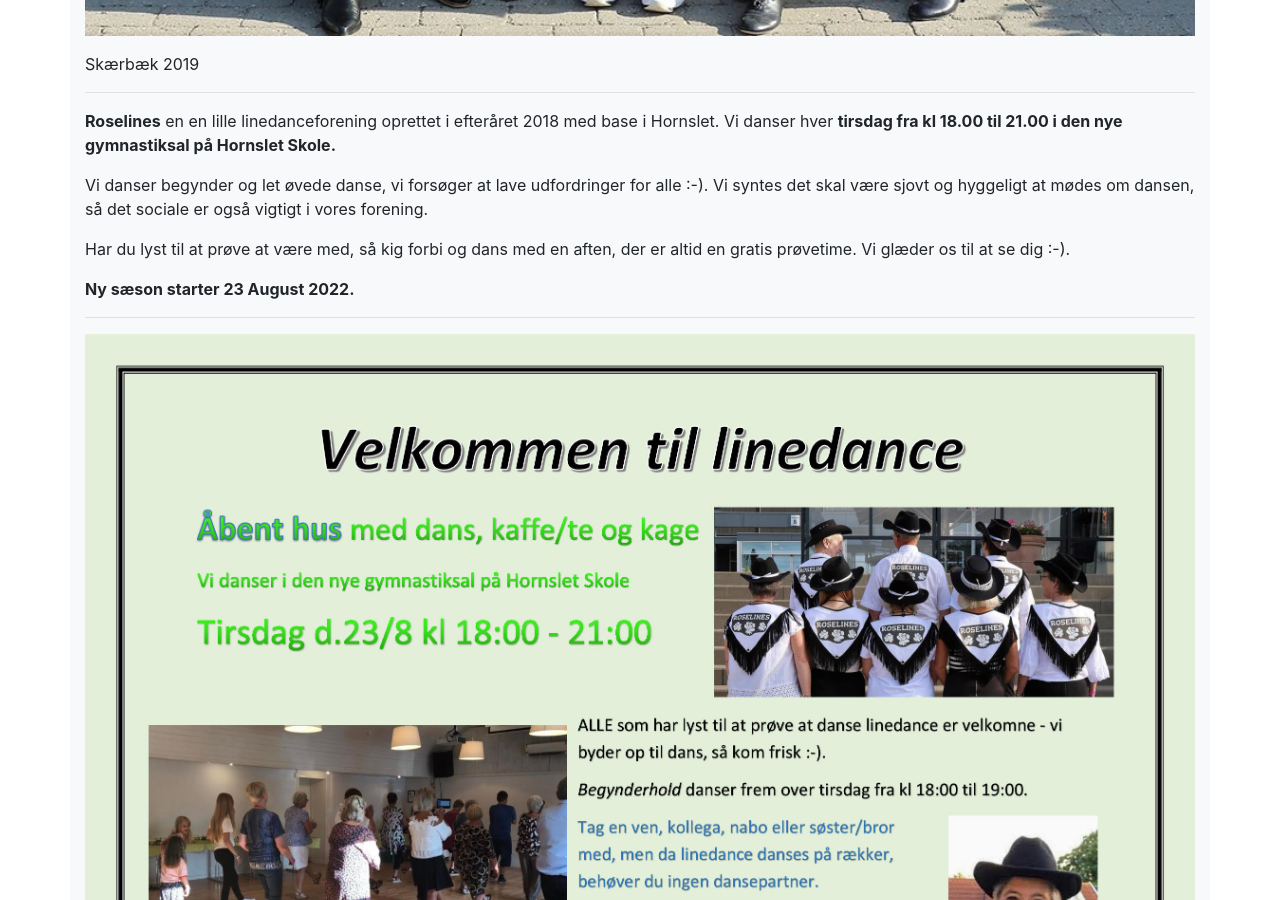
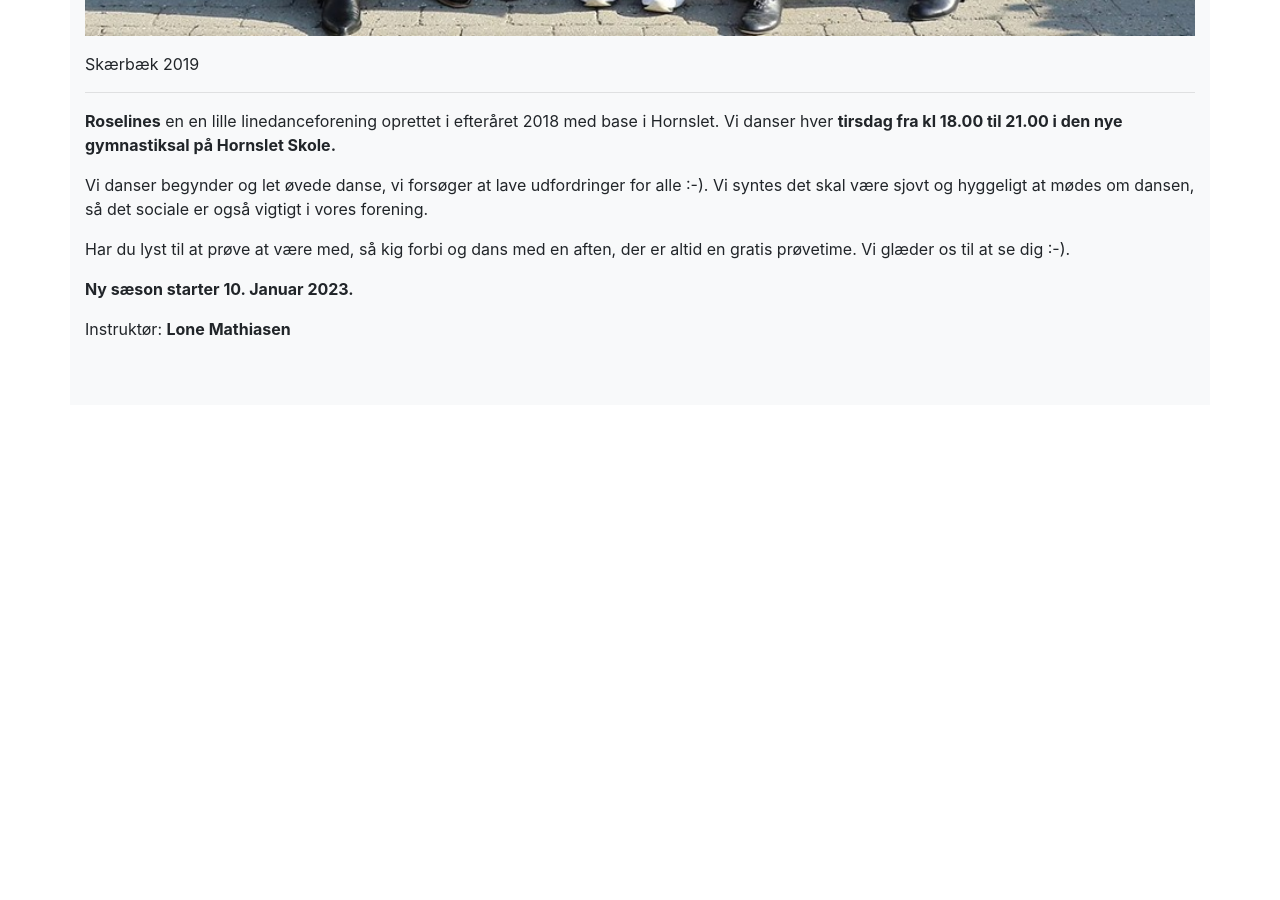
Before and after one commit to lonemathiasen/lonemathiasen.github.io, a Jekyll site: the page built from index.md, in a window 1280 px wide and 900 px high, scrolled down 1111 px. Built offline with Jekyll 4.4.1, drawn with Linux system fonts in a browser that asks for light colours; after the commit the page ends 1516 px from its top, so only the background shows below that.

Commit message:
Update index.md
Billede fjernet og dato rettet til

```diff
--- a/index.md
+++ b/index.md
@@ -21,12 +21,7 @@ Har du lyst til at prøve at være med, så kig forbi og dans med en aften, der
 Vi glæder os til at se dig :-).
 
 
-**Ny sæson starter 23 August 2022.**
+**Ny sæson starter 10. Januar 2023.**
 
----
-
-![Velkommen til Linedance](/assets/Sæson2022.jpg)
-
----
 
 Instruktør: **Lone Mathiasen**
```
